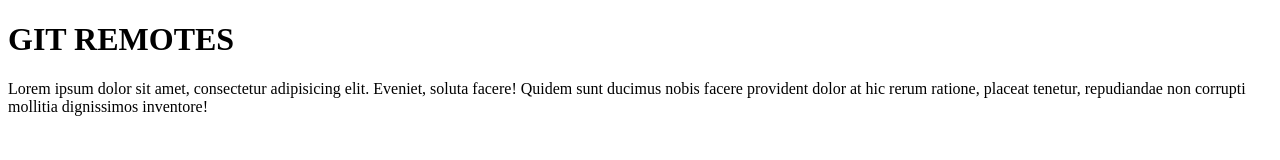
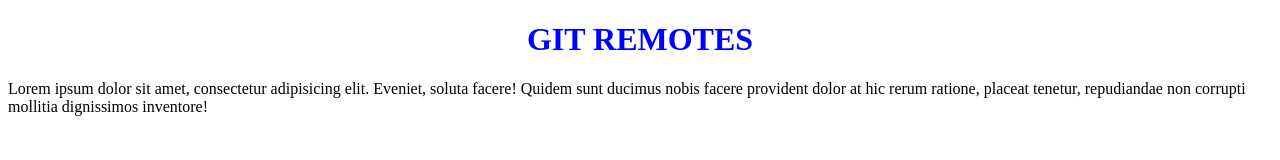
Before and after one commit to Sayan420/Progetto_Git4, a plain HTML site: page index.html in a window 1280 px wide. Drawn offline with Linux system fonts and the light colour scheme.

Commit message:
add styles.css

```diff
--- a/css/style.css
+++ b/css/style.css
@@ -0,0 +1,4 @@
+.titolo{
+    text-align: center;
+    color: blue;
+}
--- a/index.html
+++ b/index.html
@@ -5,12 +5,13 @@
     <meta charset="UTF-8">
     <meta name="viewport" content="width=device-width, initial-scale=1.0">
     <title>Document</title>
+    <link rel="stylesheet" href="./css/style.css">
 </head>
 
 <body>
 
     <div>
-        <h1>GIT REMOTES</h1>
+        <h1 class="titolo">GIT REMOTES</h1>
     </div>
 
     <div>
```
